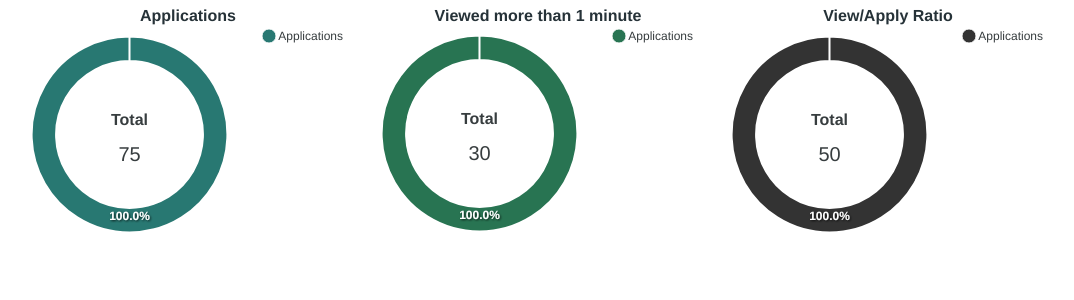
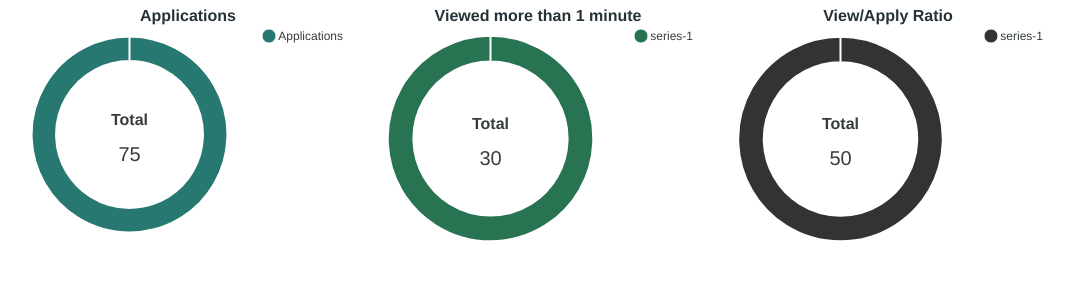
Before and after one commit to NagarajuAlladi/assessmenttwo, a Next.js app: page /onboardingsystem in a window 1280 px wide. Shown: the top 300 px of the page, without its empty margins (102-1176 px from the left). Built offline with nearby package versions, Linux system fonts and the light colour scheme.

Commit message:
adding chart names

```diff
--- a/OnboardingSystem/ChartOne.js
+++ b/OnboardingSystem/ChartOne.js
@@ -69,11 +69,14 @@ function ChartOne() {
         color: "#263238",
       },
     },
+    dataLabels: {
+      enabled: false,
+    }
   };
   const series = [75];
   return (
     <div>
-        <Grid>
+
         <Chart
           options={options}
           series={series}
@@ -81,7 +84,7 @@ function ChartOne() {
           width={350}
           height={250}
         />
-        </Grid>
+
 
     </div>
   );
--- a/OnboardingSystem/ChartThree.js
+++ b/OnboardingSystem/ChartThree.js
@@ -4,8 +4,7 @@ import Chart from "react-apexcharts";
 
 function ChartThree() {
   const options = {
-    series: [75],
-    labels: ["Applications"],
+    series: [50],
     colors: ["#333333"],
     plotOptions: {
       pie: {
@@ -14,28 +13,6 @@ function ChartThree() {
           size: "75%",
           labels: {
             show: true,
-            // name: {
-            //   show: true,
-            //   fontSize: "10px",
-            //   fontFamily: "Helvetica, Arial, sans-serif",
-            //   fontWeight: 100,
-            //   colors: ["#F44325", "#E91E25", "#9C77B0"],
-            //   offsetY: -10,
-            //   formatter: function (val) {
-            //     return val;
-            //   },
-            // },
-            // value: {
-            //   show: true,
-            //   fontSize: "22px",
-            //   fontFamily: "Helvetica, Arial, sans-serif",
-            //   fontWeight: 600,
-            //   color: undefined,
-            //   offsetY: 16,
-            //   formatter: function (val) {
-            //     return val;
-            //   },
-            // },
             total: {
               show: true,
               showAlways: false,
@@ -69,12 +46,14 @@ function ChartThree() {
         color: "#263238",
       },
     },
+    dataLabels: {
+      enabled: false,
+    },
   };
   const series = [50];
   return (
     <div>
 
-        <Grid>
         <Chart
           options={options}
           series={series}
@@ -82,8 +61,6 @@ function ChartThree() {
           width={350}
           height={250}
         />
-        </Grid>
-
 
     </div>
   );
--- a/OnboardingSystem/ChartTwo.js
+++ b/OnboardingSystem/ChartTwo.js
@@ -4,8 +4,8 @@ import Chart from "react-apexcharts";
 
 function ChartTwo() {
   const options = {
-    series: [75],
-    labels: ["Applications"],
+    series: [30],
+    // labels: ["Applications"],
     colors: ["#287452"],
     plotOptions: {
       pie: {
@@ -14,28 +14,6 @@ function ChartTwo() {
           size: "75%",
           labels: {
             show: true,
-            // name: {
-            //   show: true,
-            //   fontSize: "10px",
-            //   fontFamily: "Helvetica, Arial, sans-serif",
-            //   fontWeight: 100,
-            //   colors: ["#F44325", "#E91E25", "#9C77B0"],
-            //   offsetY: -10,
-            //   formatter: function (val) {
-            //     return val;
-            //   },
-            // },
-            // value: {
-            //   show: true,
-            //   fontSize: "22px",
-            //   fontFamily: "Helvetica, Arial, sans-serif",
-            //   fontWeight: 600,
-            //   color: undefined,
-            //   offsetY: 16,
-            //   formatter: function (val) {
-            //     return val;
-            //   },
-            // },
             total: {
               show: true,
               showAlways: false,
@@ -65,16 +43,17 @@ function ChartTwo() {
       style: {
         fontSize: "16px",
         fontWeight: "bold",
-        fontFamily: undefined,
         color: "#263238",
       },
+    },
+    dataLabels: {
+      enabled: false,
     },
   };
   const series = [30];
   return (
     <div>
 
-        <Grid >
         <Chart
           options={options}
           series={series}
@@ -82,8 +61,6 @@ function ChartTwo() {
           width={350}
           height={250}
         />
-        </Grid>
-
 
     </div>
   );
```
